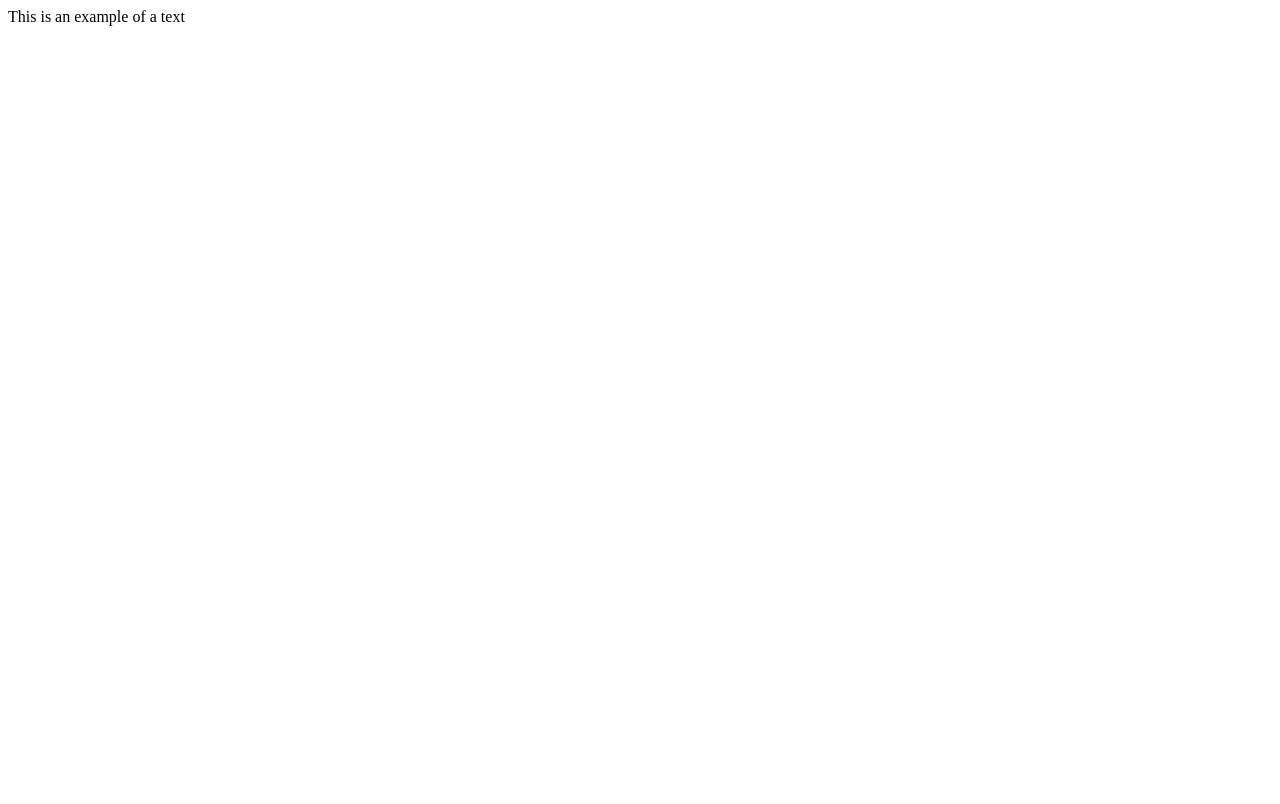
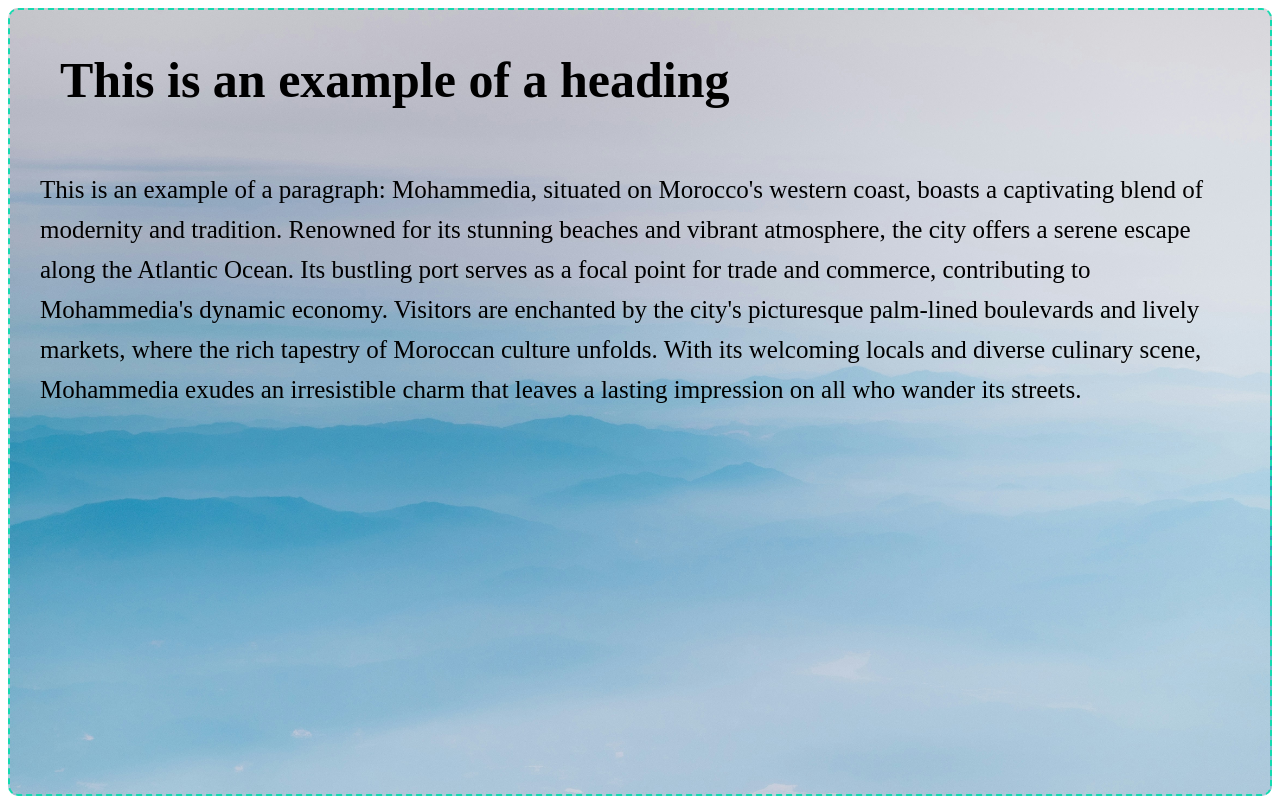
Before and after one commit to HassanSamine/Learning-HTML-CSS, a plain HTML site: page Learninghtml2.html in a window 1280 px wide. Drawn offline with Linux system fonts and the light colour scheme.

Commit message:
210224 1828

```diff
--- a/Learninghtml2.html
+++ b/Learninghtml2.html
@@ -1,12 +1,27 @@
-<html>
+<!-- This is an HTML document with external CSS linked and tags explained through comments -->
 
 <head>
+    <!-- The head section contains meta-information about the HTML document, including the title and external CSS link -->
     <title>Welcome to my website</title>
+    <link rel="stylesheet" href="Style.css" type="text/css">
 </head>
 
 <body>
-    <p>This is an example of a text</p>
+    <!-- The body section contains the visible content of the webpage -->
+
+    <!-- Div with Class Group1 -->
+    <div class="Group1">
+        <!-- Heading -->
+        <h1 class="heading">This is an example of a heading</h1>
+        <!-- Paragraph with Class example -->
+        <p class="example">This is an example of a paragraph: Mohammedia, situated on Morocco's western coast, boasts a
+            captivating blend of modernity and tradition. Renowned for its stunning beaches and vibrant atmosphere, the
+            city offers a serene escape along the Atlantic Ocean. Its bustling port serves as a focal point for trade
+            and commerce, contributing to Mohammedia's dynamic economy. Visitors are enchanted by the city's picturesque
+            palm-lined boulevards and lively markets, where the rich tapestry of Moroccan culture unfolds. With its
+            welcoming locals and diverse culinary scene, Mohammedia exudes an irresistible charm that leaves a lasting
+            impression on all who wander its streets.</p>
+    </div>
 </body>
 
-
-</html>
+<!-- End of HTML document -->
--- a/Style.css
+++ b/Style.css
@@ -0,0 +1,27 @@
+.Group1 {
+    font-size: 25px;
+    height: 100%;
+    background-color: darkkhaki;
+    background-image: url(background.jpg);
+    background-repeat: none;
+    background-position: center;
+    background-size: cover;
+    background-attachment: fixed;
+    border: 2px dashed rgb(20, 218, 175);
+    border-radius: 10px;
+    cursor: text;
+    float: none;
+    display: block;
+}
+
+.example {
+    line-height: 40px;
+    margin: 10px;
+    padding: 20px;
+}
+
+.heading {
+    line-height: 40px;
+    margin: 10px;
+    padding: 40px;
+}
```
Also changed, not shown: Learninghtml.html (+41 -25 lines), background.jpg (added).
